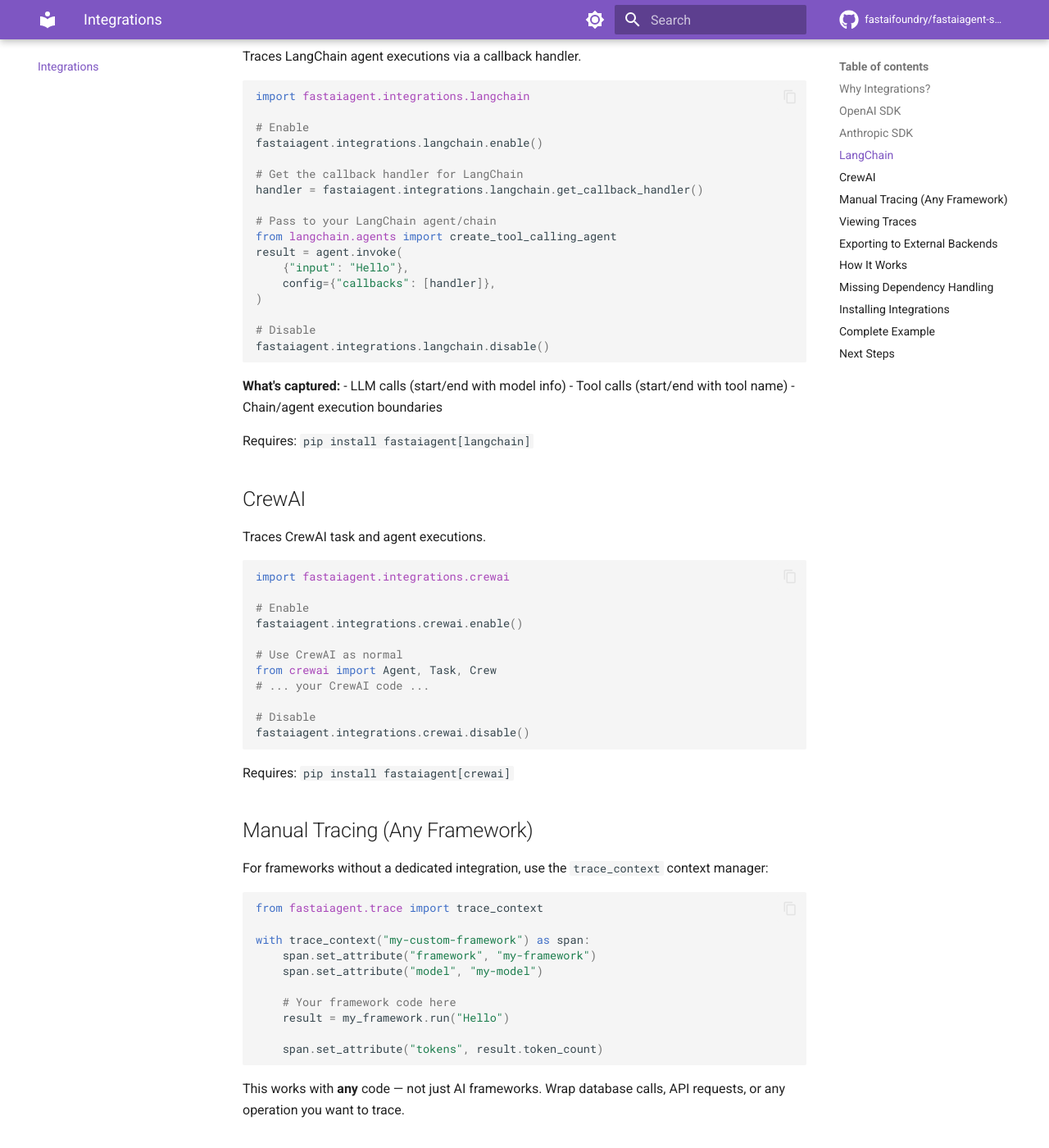
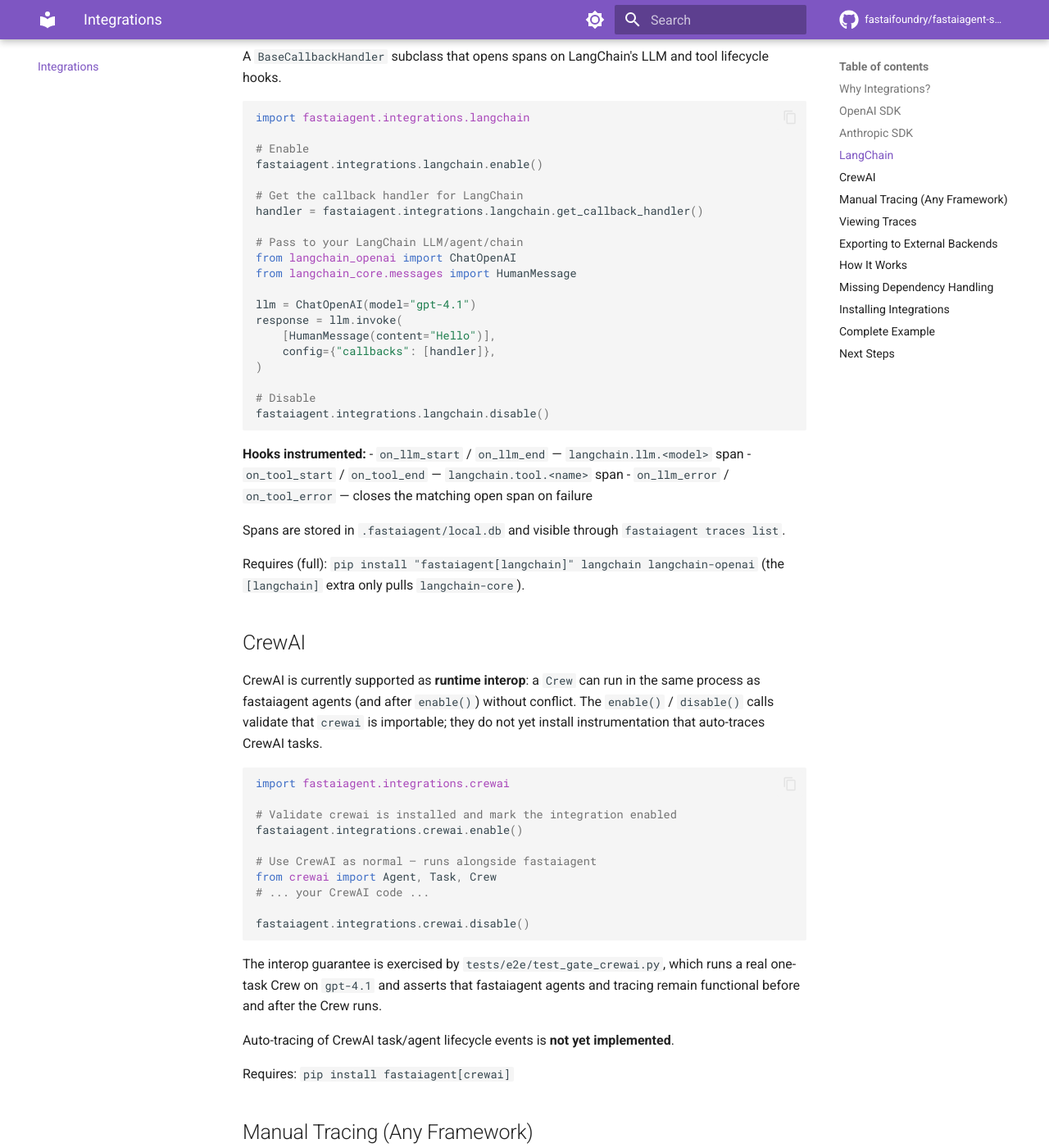
Before and after one commit to fastaifoundry/fastaiagent-sdk, an MkDocs documentation site: the page built from docs/integrations/index.md, in a window 1280 px wide and 1400 px high, scrolled down 1873 px. Shown: the whole window at 82% size. Built offline with MkDocs 1.6.1 and Material for MkDocs 9.7.7, drawn with Linux system fonts in a browser that asks for light colours; comment, search, counter and statistics services are not loaded; some of the changed text lies outside the part shown.

Commit message:
chore(release): v1.5.1 — LangChain callback span persistence fix (#62)
* fix(integrations/langchain): persist callback spans via per-handler stack

The previous handler stashed open spans in `**kwargs`, but Python kwargs
do not round-trip back to the matching `*_end` callback, so spans were
created and never `.end()`-ed. `BatchSpanProcessor` only exports ended
spans, so nothing landed in `.fastaiagent/local.db`. Verified end-to-end
with a real `ChatOpenAI.invoke()` — `langchain.llm.<model>` spans now
persist.

- Track open spans on the handler instance with one LIFO stack per kind
  (LLM, tool); add `on_llm_error` / `on_tool_error` so failed calls
  don't leak open spans either.
- Replace the all-comments `examples/08_trace_langchain.py` stub with a
  runnable script that drives ChatOpenAI through the handler and reads
  back the recent `langchain.*` spans from local.db. Skips cleanly when
  `OPENAI_API_KEY` or `langchain-openai` is missing.
- Docs: drop the now-stale "preview / does not persist" wording in
  `docs/tutorials/trace-langchain.md` and `docs/integrations/index.md`;
  fix the install line (`[langchain]` only pulls `langchain-core` —
  full agents need `langchain` + `langchain-openai`); note that
  `create_tool_calling_agent` / `AgentExecutor` were removed in
  LangChain 1.x; mark CrewAI integration as interop-only with
  auto-tracing not yet implemented.

Verified: 9/9 e2e gate tests pass (LangChain + CrewAI), example 08
runs end-to-end and persists `langchain.llm.ChatOpenAI` spans, mkdocs
strict builds clean, ruff clean.

Co-Authored-By: Claude Opus 4.7 (1M context) <noreply@anthropic.com>

* chore(release): v1.5.1 — LangChain callback span persistence fix

Bumps version, README badge, and adds the v1.5.1 CHANGELOG entry
covering the LangChain integration fix in the prior commit (callback
spans now persist; example 08 is runnable; docs aligned).

Co-Authored-By: Claude Opus 4.7 (1M context) <noreply@anthropic.com>

---------

Co-authored-by: Claude Opus 4.7 (1M context) <noreply@anthropic.com>

````diff
--- a/docs/integrations/index.md
+++ b/docs/integrations/index.md
@@ -81,7 +81,8 @@ Requires: `pip install fastaiagent[anthropic]`
 
 ## LangChain
 
-Traces LangChain agent executions via a callback handler.
+A `BaseCallbackHandler` subclass that opens spans on LangChain's LLM and
+tool lifecycle hooks.
 
 ```python
 import fastaiagent.integrations.langchain
@@ -92,10 +93,13 @@ fastaiagent.integrations.langchain.enable()
 # Get the callback handler for LangChain
 handler = fastaiagent.integrations.langchain.get_callback_handler()
 
-# Pass to your LangChain agent/chain
-from langchain.agents import create_tool_calling_agent
-result = agent.invoke(
-    {"input": "Hello"},
+# Pass to your LangChain LLM/agent/chain
+from langchain_openai import ChatOpenAI
+from langchain_core.messages import HumanMessage
+
+llm = ChatOpenAI(model="gpt-4.1")
+response = llm.invoke(
+    [HumanMessage(content="Hello")],
     config={"callbacks": [handler]},
 )
 
@@ -103,30 +107,45 @@ result = agent.invoke(
 fastaiagent.integrations.langchain.disable()
 ```
 
-**What's captured:**
-- LLM calls (start/end with model info)
-- Tool calls (start/end with tool name)
-- Chain/agent execution boundaries
+**Hooks instrumented:**
+- `on_llm_start` / `on_llm_end` — `langchain.llm.<model>` span
+- `on_tool_start` / `on_tool_end` — `langchain.tool.<name>` span
+- `on_llm_error` / `on_tool_error` — closes the matching open span on failure
 
-Requires: `pip install fastaiagent[langchain]`
+Spans are stored in `.fastaiagent/local.db` and visible through
+`fastaiagent traces list`.
+
+Requires (full): `pip install "fastaiagent[langchain]" langchain langchain-openai`
+(the `[langchain]` extra only pulls `langchain-core`).
 
 ## CrewAI
 
-Traces CrewAI task and agent executions.
+CrewAI is currently supported as **runtime interop**: a `Crew` can run in
+the same process as fastaiagent agents (and after `enable()`) without
+conflict. The `enable()` / `disable()` calls validate that `crewai` is
+importable; they do not yet install instrumentation that auto-traces
+CrewAI tasks.
 
 ```python
 import fastaiagent.integrations.crewai
 
-# Enable
+# Validate crewai is installed and mark the integration enabled
 fastaiagent.integrations.crewai.enable()
 
-# Use CrewAI as normal
+# Use CrewAI as normal — runs alongside fastaiagent
 from crewai import Agent, Task, Crew
 # ... your CrewAI code ...
 
-# Disable
 fastaiagent.integrations.crewai.disable()
 ```
+
+The interop guarantee is exercised by `tests/e2e/test_gate_crewai.py`,
+which runs a real one-task Crew on `gpt-4.1` and asserts that
+fastaiagent agents and tracing remain functional before and after the
+Crew runs.
+
+Auto-tracing of CrewAI task/agent lifecycle events is **not yet
+implemented**.
 
 Requires: `pip install fastaiagent[crewai]`
 
@@ -196,8 +215,8 @@ Each integration uses monkey-patching or callback handlers to intercept framewor
 |-------------|-----------|---------------|
 | OpenAI | Monkey-patch | `Completions.create` |
 | Anthropic | Monkey-patch | `Messages.create` |
-| LangChain | Callback handler | Registered via `config={"callbacks": [...]}` |
-| CrewAI | Callback handler | Registered globally on enable |
+| LangChain | Callback handler | Pass via `config={"callbacks": [handler]}` — opens/closes spans on LLM and tool lifecycle |
+| CrewAI | Import validation | `enable()` validates `crewai` is importable; no instrumentation hooked yet |
 
 **Important:**
 - `enable()` must be called **before** making framework calls
--- a/fastaiagent/_version.py
+++ b/fastaiagent/_version.py
@@ -1 +1 @@
-__version__ = "1.5.0"
+__version__ = "1.5.1"
--- a/pyproject.toml
+++ b/pyproject.toml
@@ -1,6 +1,6 @@
 [project]
 name = "fastaiagent"
-version = "1.5.0"
+version = "1.5.1"
 description = "Build, debug, evaluate, and operate AI agents. The only SDK with fork-and-rerun Agent Replay."
 readme = "README.md"
 license = {text = "Apache-2.0"}
````
Also changed, not shown: CHANGELOG.md (+56 -0 lines), README.md (+1 -1 lines), docs/tutorials/trace-langchain.md (+28 -14 lines), 2 other files.
